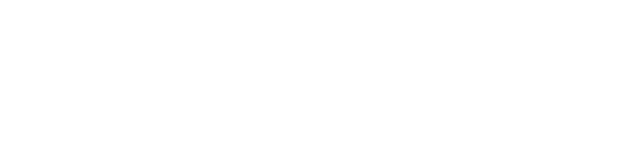
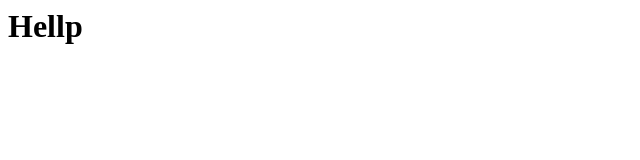
Before and after one commit to shijuqburst/demo-git-1, a plain HTML site: page Index.html in a window 1280 px wide. Shown: the whole page, without its empty margins (0-640 px from the left). Drawn offline with Linux system fonts and the light colour scheme.

Commit message:
login_module - Added an <h1> tag

```diff
--- a/Index.html
+++ b/Index.html
@@ -1,4 +1,5 @@
 <html>
 	<body>
+		<h1> Hellp </h1>
 	</body>
 </html>
```
